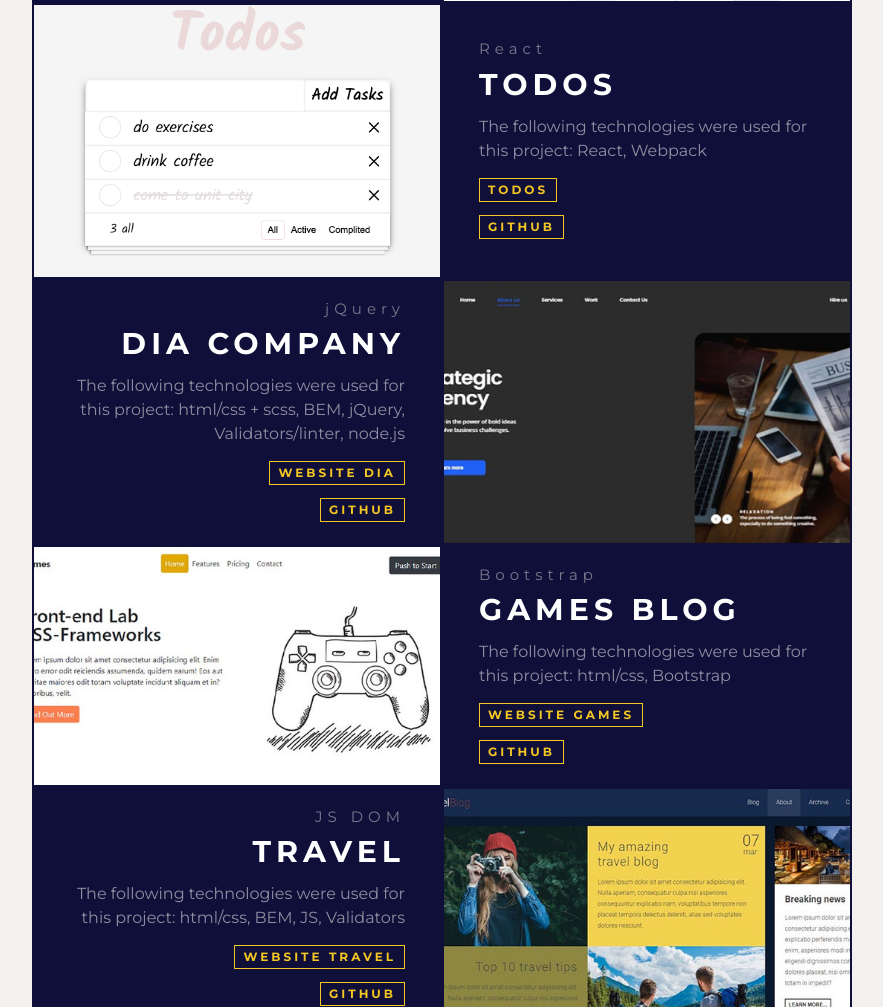
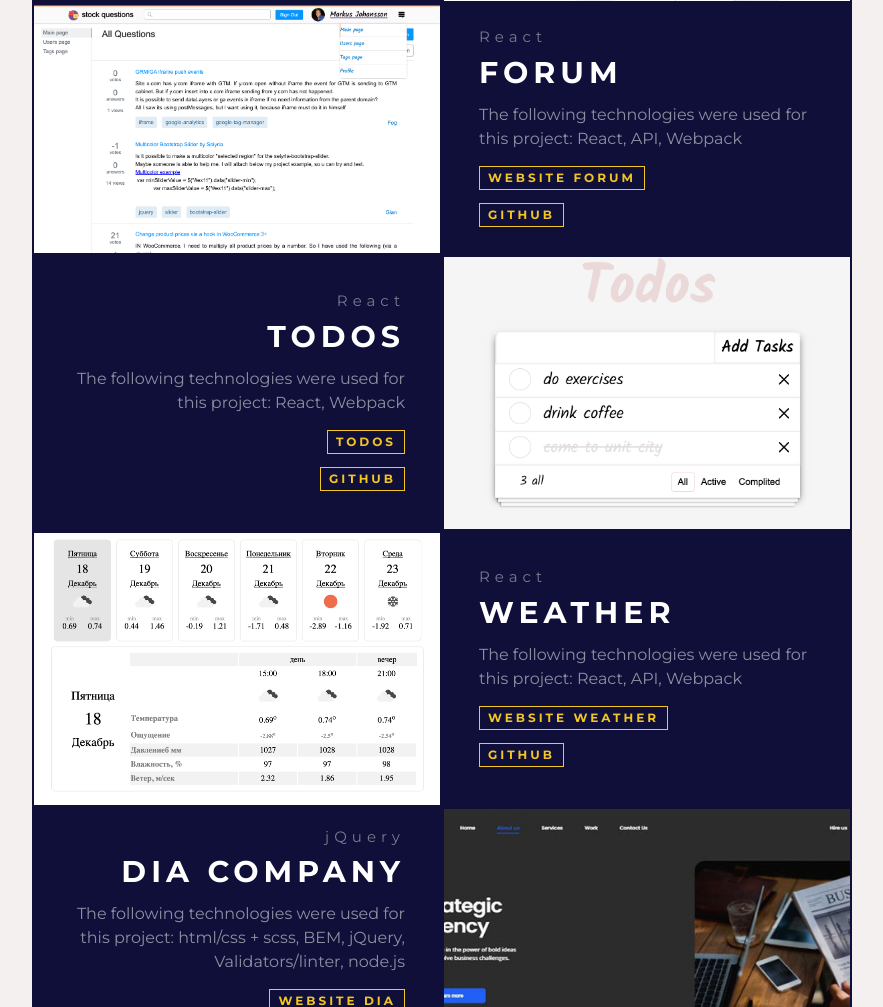
Before and after one commit to LeonidShv/portfolio, a plain HTML site: page index.html in a window 1280 px wide. Shown: the part 1497-2504 px from the top of the page, without its empty margins (348-1231 px from the left). Drawn offline with Linux system fonts and the light colour scheme.

Commit message:
update portfolio

```diff
--- a/index.html
+++ b/index.html
@@ -252,7 +252,7 @@
                 </div>
                 <div class="skils__item">
                     <p class="skils__text">React</p>
-                    <p class="skils__numb skils__numb-3">60%</p>
+                    <p class="skils__numb skils__numb-3">80%</p>
                     <div class="skils__rate skils__rate-3"></div>
                 </div>
                 <div class="skils__item">
@@ -323,6 +323,19 @@
                 <div class="portfolio__card">
                     <div class="card__info">
                         <p class="sup-title card__sup-title">React</p>
+                        <h3 class="sub-title white card__sub-title">Forum</h3>
+                        <p class="card__text">The following technologies were used for this project: React, API, Webpack</p>
+                        <a href="https://leonidshv.github.io/forum/" class="card__link">Website Forum</a>
+                        <a href="https://github.com/LeonidShv/forum" class="card__link">Github</a>
+                    </div>
+                    <a href="https://leonidshv.github.io/forum/" class="card__img">
+                        <img src="assets/images/forum.png" alt="photo of web-site" class="w-100 card__inner-img">
+                    </a>
+                </div>
+
+                <div class="portfolio__card">
+                    <div class="card__info">
+                        <p class="sup-title card__sup-title">React</p>
                         <h3 class="sub-title white card__sub-title">Todos</h3>
                         <p class="card__text">The following technologies were used for this project: React, Webpack</p>
                         <a href="https://leonidshv.github.io/todos/" class="card__link">Todos</a>
@@ -330,6 +343,19 @@
                     </div>
                     <a href="https://leonidshv.github.io/todos/" class="card__img">
                         <img src="assets/images/portfolio7.png" alt="photo of web-site" class="w-100 card__inner-img">
+                    </a>
+                </div>
+
+                <div class="portfolio__card">
+                    <div class="card__info">
+                        <p class="sup-title card__sup-title">React</p>
+                        <h3 class="sub-title white card__sub-title">Weather</h3>
+                        <p class="card__text">The following technologies were used for this project: React, API, Webpack</p>
+                        <a href="https://leonidshv.github.io/ucode-weather/" class="card__link">Website Weather</a>
+                        <a href="https://github.com/LeonidShv/ucode-weather" class="card__link">Github</a>
+                    </div>
+                    <a href="https://leonidshv.github.io/ucode-weather/" class="card__img">
+                        <img src="assets/images/weather.png" alt="photo of web-site" class="w-100 card__inner-img">
                     </a>
                 </div>
 
--- a/styles/skils.css
+++ b/styles/skils.css
@@ -33,7 +33,7 @@
 }
 
 .skils__rate-3::before {
-    width: 60%;
+    width: 80%;
 }
 
 .skils__rate-4::before {
@@ -76,7 +76,7 @@
 }
 
 .skils__rate-3::after {
-    left: 59%;
+    left: 79%;
 }
 
 .skils__rate-4::after {
@@ -165,7 +165,7 @@
 }
 
 .skils__numb-3 {
-    left: 52%;
+    left: 71%;
     color: #f3c623;
 }
 
```
Also changed, not shown: assets/images/forum.png (added), assets/images/weather.png (added), 3 other files.
